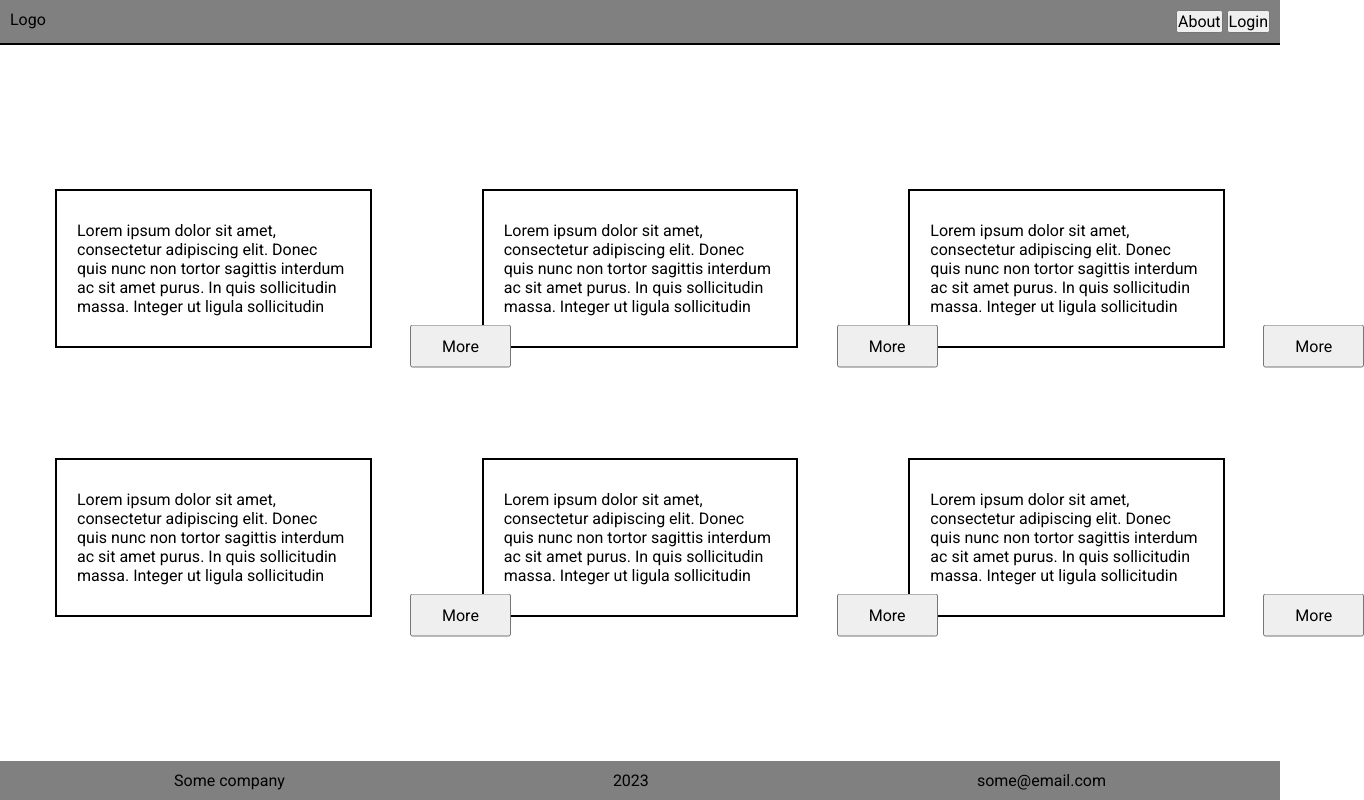
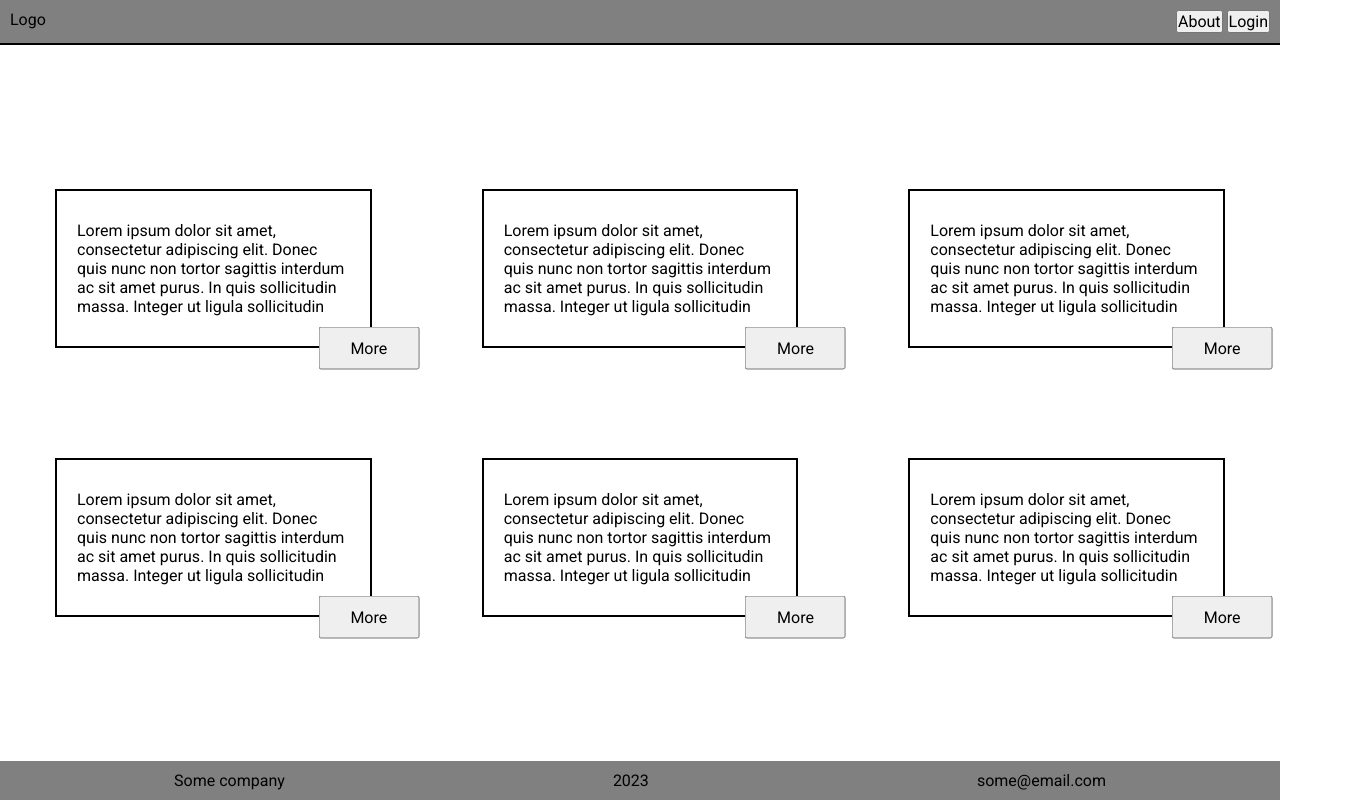
Before and after one commit to petergyenge/flexVizsgaFeladatGyakorlas, a plain HTML site: page index.html in a window 1280 px wide. Shown: the whole page, 1364 px wide, since content can reach past the window. Drawn offline with Linux system fonts and the light colour scheme.

Commit message:
button parent div give position relative and moving button bottom right

```diff
--- a/index.html
+++ b/index.html
@@ -24,8 +24,8 @@
     </div>
     <div class="mainDiv">
         <div>
-            <p>Lorem ipsum dolor sit amet, consectetur adipiscing elit. Donec quis nunc non tortor sagittis interdum ac
-                sit amet purus. In quis sollicitudin massa. Integer ut ligula sollicitudin</p>
+            Lorem ipsum dolor sit amet, consectetur adipiscing elit. Donec quis nunc non tortor sagittis interdum ac
+                sit amet purus. In quis sollicitudin massa. Integer ut ligula sollicitudin
             <button class="moreButton">More</button>
         </div>
         <div>
--- a/style.css
+++ b/style.css
@@ -66,16 +66,20 @@ video {
 
 .mainDiv div {
     flex: 1 0 300px;
+    padding: 30px 20px;
     margin: 55px;
     border: 2px solid black;
+    position: relative;
 }
 
 .moreButton {
     padding: 10px 30px;
     position: absolute;
-    transform: translate(350%, -50%);
+    transform: translate(-50%, -50%);
+    bottom: -45px;
+    right: -100px;
 }
 
-p {
+/* p {
     padding: 30px 20px;
-}
+} */
```
